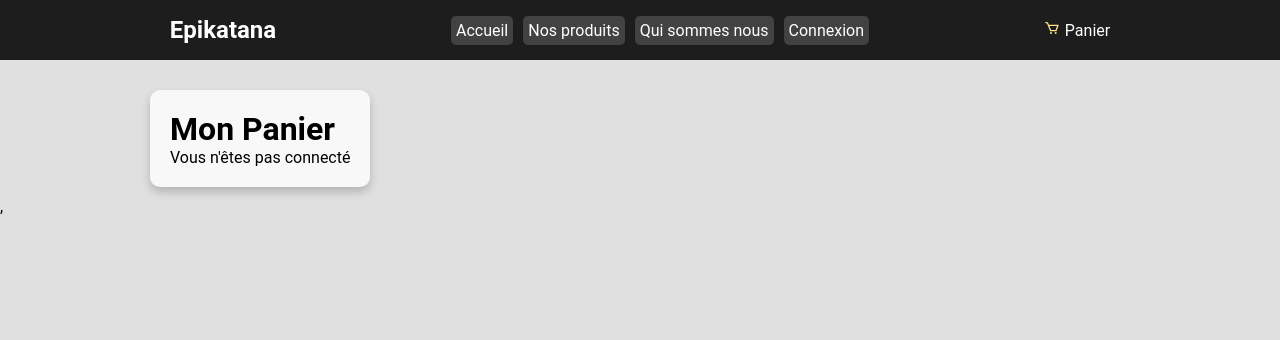
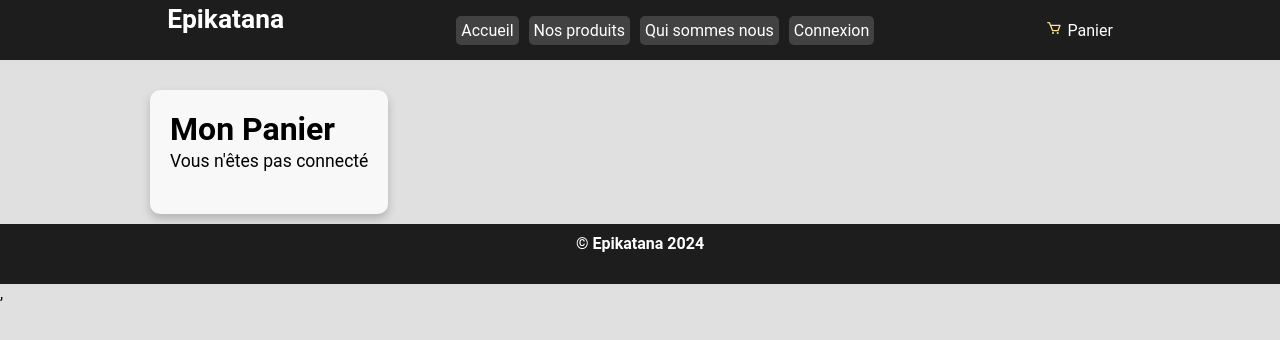
Before and after one commit to Torahime3/Epikatana-webapp, a React (Vite) app in the folder front/: page /carts in a window 1280 px wide. Shown: the top 340 px of the page. Built offline with nearby package versions, Linux system fonts and the light colour scheme; a web font is replaced by a local one.

Commit message:
feat: change the homepage, create a footer component

```diff
--- a/front/package.json
+++ b/front/package.json
@@ -20,11 +20,14 @@
     "react-cookie": "^7.1.4",
     "react-dom": "^18.2.0",
     "react-icons": "^5.1.0",
-    "react-router-dom": "^6.22.3"
+    "react-router-dom": "^6.22.3",
+    "react-slick": "^0.30.2",
+    "slick-carousel": "^1.8.1"
   },
   "devDependencies": {
     "@types/react": "^18.2.66",
     "@types/react-dom": "^18.2.22",
+    "@types/react-slick": "^0.23.13",
     "@typescript-eslint/eslint-plugin": "^7.2.0",
     "@typescript-eslint/parser": "^7.2.0",
     "@vitejs/plugin-react-swc": "^3.5.0",
--- a/front/src/App.tsx
+++ b/front/src/App.tsx
@@ -1,5 +1,6 @@
 import { BrowserRouter as Router, Routes, Route } from 'react-router-dom';
 import Header from './components/Header';
+import Footer from './components/Footer';
 import Home from './pages/Home';
 import Products from './pages/Products';
 import Orders from './pages/Orders';
@@ -28,6 +29,7 @@ function App() {
           <Route path="/products/:id" element={<ProductDetailsPage />} />
           <Route path="/carts" element={<Carts />} />
         </Routes>
+        <Footer />
       </div>
     </Router>
   );
--- /dev/null
+++ b/front/src/components/Footer.tsx
@@ -0,0 +1,11 @@
+import '../styles/Footer.css';
+
+const Footer = () => {
+  return (
+    <footer>
+      <p>&copy; Epikatana 2024</p>
+    </footer>
+  );
+}
+
+export default Footer;
--- a/front/src/pages/Home.tsx
+++ b/front/src/pages/Home.tsx
@@ -1,16 +1,49 @@
+import React from "react";
+import Slider from "react-slick";
+import "slick-carousel/slick/slick.css";
+import "slick-carousel/slick/slick-theme.css";
+import Product from '../components/Product';
+import { useProducts } from '../hooks/fetchProducts';
+import "../styles/Home.css";
+
 const HomePage: React.FC = () => {
+  const { data: products, isLoading, error } = useProducts();
+
+  const settings = {
+    dots: true,
+    infinite: true,
+    speed: 500,
+    slidesToShow: 1,
+    slidesToScroll: 1,
+    autoplay: true,
+    autoplaySpeed: 4000,
+  };
+
+  if (isLoading) return <div>Loading...</div>;
+  if (error) return <div>An error occurred: {error.message}</div>;
+
   return (
     <div className="home-page">
       <header>
-        <h1>Bienvenuqsdsd ite web !</h1>
+        <h1>Bienvenue sur Epikatana, la référence du katana</h1>
       </header>
       <main>
-        <p> test site </p>
-        <p>Commence</p>
+        <p>Bienvenue sur Epikatana, votre destination ultime pour trouver le katana parfait. Explorez notre boutique et plongez dans notre vaste collection de pièces uniques et authentiques. Que vous soyez un amateur passionné d'arts martiaux ou un collectionneur chevronné, vous trouverez sûrement votre perle rare ici.</p>
+        <div className="slider">
+          <Slider {...settings}>
+            {products.map((product) => (
+              <Product
+                key={product.id}
+                id={product.id}
+                name={product.name}
+                description={product.description}
+                price={product.price}
+                photo={product.photo}
+              />
+            ))}
+          </Slider>
+        </div>
       </main>
-      <footer>
-        <p>&copy; katana stylé 2024</p>
-      </footer>
     </div>
   );
 };
--- /dev/null
+++ b/front/src/styles/Footer.css
@@ -0,0 +1,28 @@
+/* Footer.css */
+
+/* Root variables */
+:root {
+  --primary-color: rgb(29, 29, 29);
+  --primary-color-alternative: rgb(66, 66, 66);
+  --secondary-color: #ffe08c;
+  --hover-color: #ce1313;
+  --hover-background-color: #333;
+}
+
+/* Footer styles */
+footer {
+  width: 100%;
+  height: 60px;
+  background: var(--primary-color);
+  color: white;
+  display: flex;
+  justify-content: center;
+  align-items: center;
+  position: relative;
+  margin-top: auto;
+}
+
+footer p {
+  font-weight: bold;
+  font-size: 1rem;
+}
--- /dev/null
+++ b/front/src/styles/Home.css
@@ -0,0 +1,42 @@
+/* Home.css */
+
+/* Styles généraux */
+
+.home-page {
+  max-width: 1200px;
+  margin: 0 auto;
+  padding: 20px;
+}
+
+header {
+  text-align: center;
+  margin-bottom: 40px;
+}
+
+main {
+  text-align: center;
+}
+
+/* Description */
+p {
+  font-size: 1.1em;
+  line-height: 1.5;
+  margin-bottom: 20px;
+}
+
+/* Animation de chargement */
+@keyframes loading-spin {
+  to {
+    transform: rotate(360deg);
+  }
+}
+
+.loading-spinner {
+  display: inline-block;
+  width: 40px;
+  height: 40px;
+  border: 4px solid #f3f3f3;
+  border-top: 4px solid #3498db;
+  border-radius: 50%;
+  animation: loading-spin 1s linear infinite;
+}
```
Also changed, not shown: 1 other file (tests, documents, lock files or other folders).
